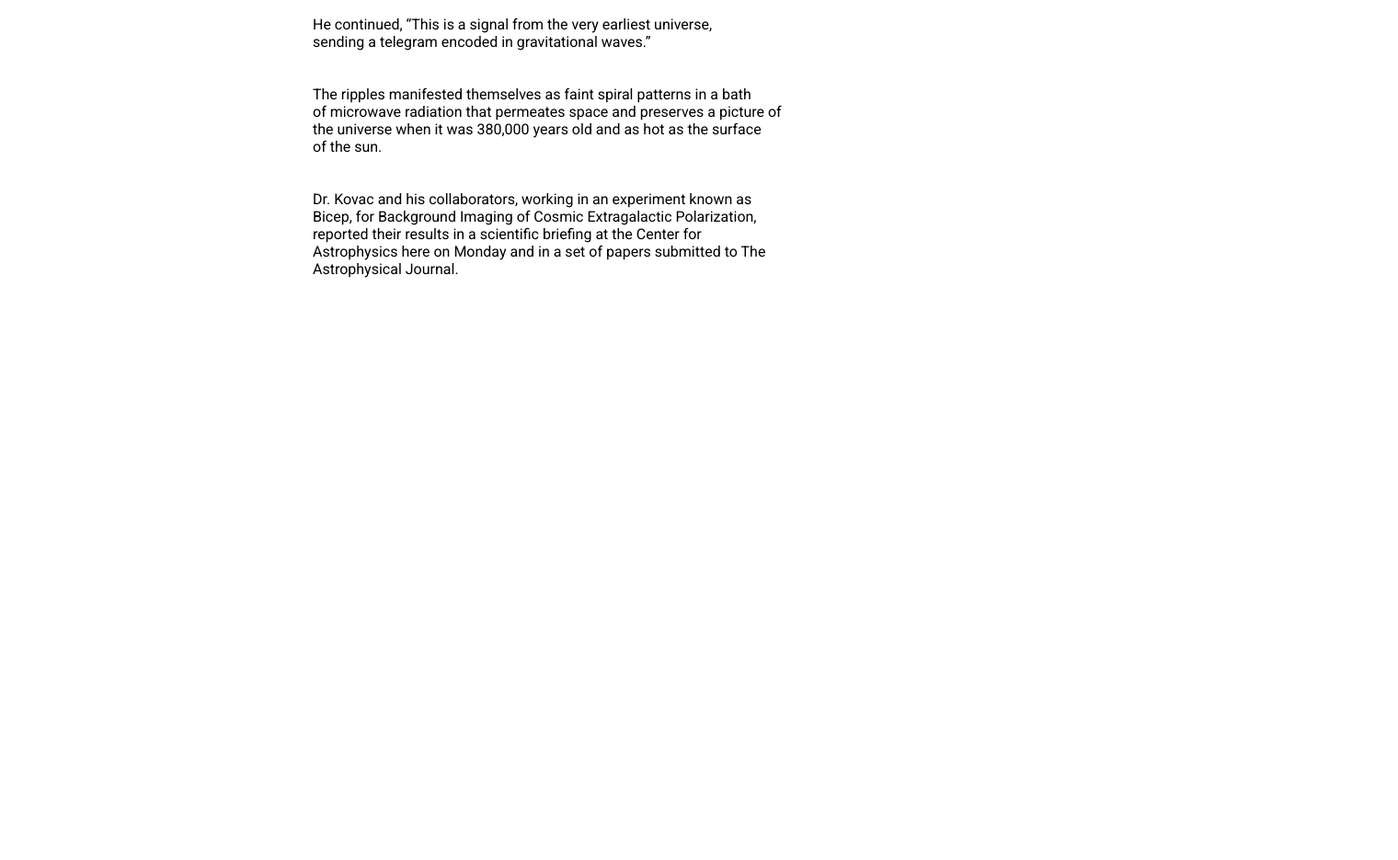
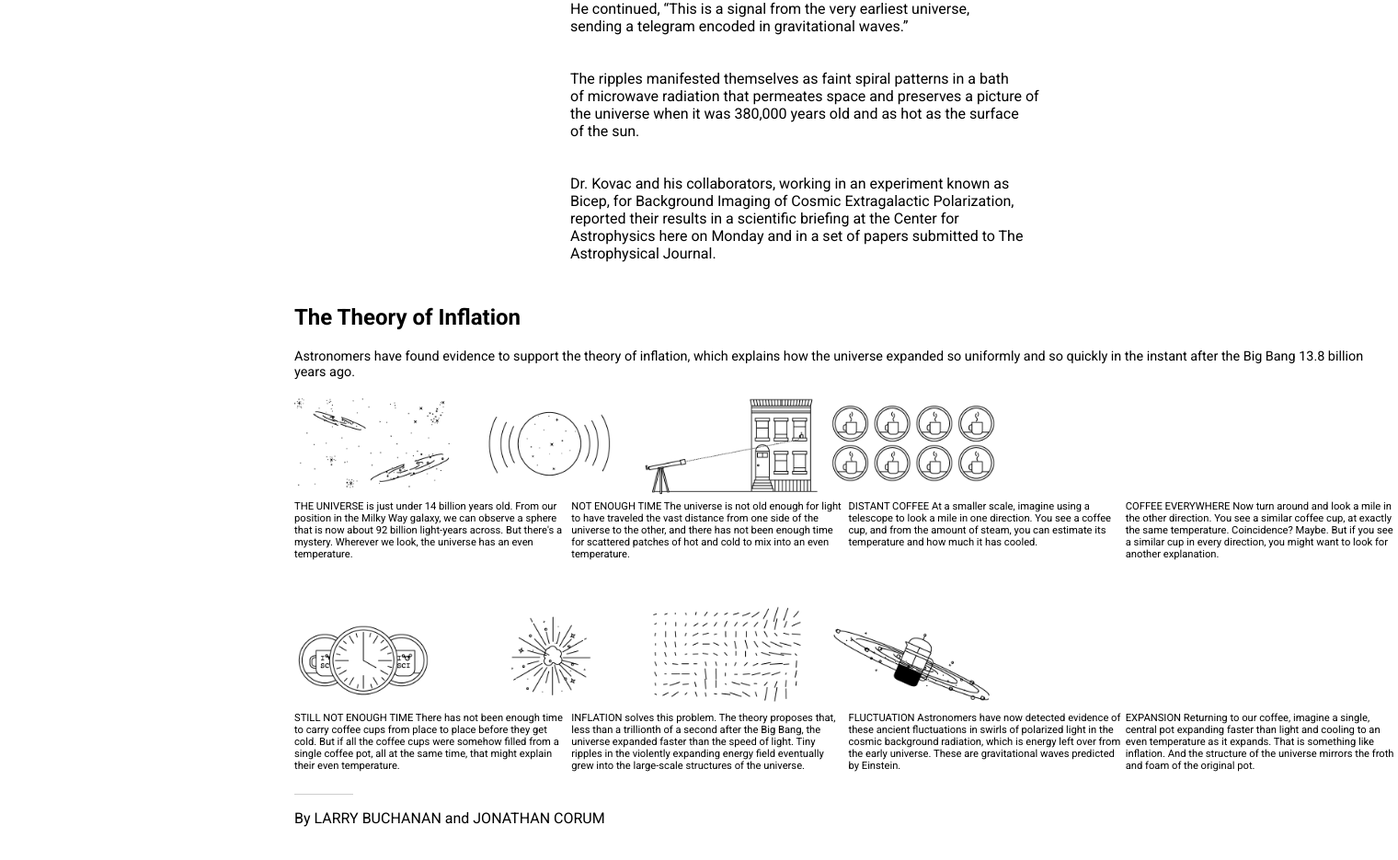
Before and after one commit to lkrbalci/odin-nytpage-clone, a plain HTML site: page index.html in a window 1280 px wide. Shown: the part 2711-3646 px from the top of the page at 92% size, 1520 px wide, since content can reach past the window. Before the commit the page ends 3020 px from the top, so only its background shows below. Drawn offline with Linux system fonts and the light colour scheme.

Commit message:
smth wrong

```diff
--- a/index.html
+++ b/index.html
@@ -149,6 +149,72 @@
           Astrophysical Journal.
         </p>
       </div>
+      <div class="wide-content tiny-infos--container">
+        <h2 class="tint-infos--title">The Theory of Inflation</h2>
+        <p class="tiny-infos-description">
+          Astronomers have found evidence to support the theory of inflation,
+          which explains how the universe expanded so uniformly and so quickly
+          in the instant after the Big Bang 13.8 billion years ago.
+        </p>
+        <div class="tiny-infos">
+          <!-- <img
+            src="./images/inflation-945.png"
+            alt="background image"
+            class="tiny-infos-background"
+          /> -->
+          <p class="tiny-info-text tiny-info-1">
+            THE UNIVERSE is just under 14 billion years old. From our position
+            in the Milky Way galaxy, we can observe a sphere that is now about
+            92 billion light-years across. But there's a mystery. Wherever we
+            look, the universe has an even temperature.
+          </p>
+          <p class="tiny-info-text tiny-info-2">
+            NOT ENOUGH TIME The universe is not old enough for light to have
+            traveled the vast distance from one side of the universe to the
+            other, and there has not been enough time for scattered patches of
+            hot and cold to mix into an even temperature.
+          </p>
+          <p class="tiny-info-text tiny-info-3">
+            DISTANT COFFEE At a smaller scale, imagine using a telescope to look
+            a mile in one direction. You see a coffee cup, and from the amount
+            of steam, you can estimate its temperature and how much it has
+            cooled.
+          </p>
+          <p class="tiny-info-text tiny-info-4">
+            COFFEE EVERYWHERE Now turn around and look a mile in the other
+            direction. You see a similar coffee cup, at exactly the same
+            temperature. Coincidence? Maybe. But if you see a similar cup in
+            every direction, you might want to look for another explanation.
+          </p>
+          <p class="tiny-info-text tiny-info-5">
+            STILL NOT ENOUGH TIME There has not been enough time to carry coffee
+            cups from place to place before they get cold. But if all the coffee
+            cups were somehow filled from a single coffee pot, all at the same
+            time, that might explain their even temperature.
+          </p>
+          <p class="tiny-info-text tiny-info-6">
+            INFLATION solves this problem. The theory proposes that, less than a
+            trillionth of a second after the Big Bang, the universe expanded
+            faster than the speed of light. Tiny ripples in the violently
+            expanding energy field eventually grew into the large-scale
+            structures of the universe.
+          </p>
+          <p class="tiny-info-text tiny-info-7">
+            FLUCTUATION Astronomers have now detected evidence of these ancient
+            fluctuations in swirls of polarized light in the cosmic background
+            radiation, which is energy left over from the early universe. These
+            are gravitational waves predicted by Einstein.
+          </p>
+          <p class="tiny-info-text tiny-info-8">
+            EXPANSION Returning to our coffee, imagine a single, central pot
+            expanding faster than light and cooling to an even temperature as it
+            expands. That is something like inflation. And the structure of the
+            universe mirrors the froth and foam of the original pot.
+          </p>
+        </div>
+        <p class="tiny-info-byline">By LARRY BUCHANAN and JONATHAN CORUM</p>
+      </div>
+      <div class="article"></div>
     </div>
   </body>
   <footer class="footer-wrapper"></footer>
--- a/styles.css
+++ b/styles.css
@@ -20,7 +20,6 @@ header {
   display: flex;
   justify-content: space-between;
   width: 90%;
-  /* padding: 0.2rem 1rem 0.1rem 1rem; */
   align-items: center;
 }
 
@@ -74,10 +73,10 @@ body {
 
 .body-wrapper {
   padding-top: 40px;
-  width: 80%;
+  width: 50%;
   display: grid;
   margin: 0 auto;
-  grid-template-columns: 1fr 600px 1fr;
+  grid-template-columns: 300px 600px 300px;
   row-gap: 20px;
 }
 
@@ -124,7 +123,7 @@ body {
 }
 
 .wide-content {
-  grid-column: 1 / -1;
+  grid-column: 1 / -1 !important;
 }
 
 .hero-image {
@@ -160,7 +159,7 @@ body {
 .article p {
   padding: 0.4rem 0;
   white-space: pre-line;
-  margin:0
+  margin: 0;
 }
 
 .article-singup {
@@ -177,3 +176,85 @@ body {
 .article-singup-button {
   height: 2rem;
 }
+
+.middle-title {
+  font-size: 1.2rem;
+  margin-bottom: 0;
+}
+
+.tiny-infos {
+  display: grid;
+  grid-template-columns: repeat (4, 1fr);
+  grid-template-rows: 105px 130px 100px 130px;
+}
+
+.tiny-infos {
+  background-image: url("./images/inflation-945.png");
+  height: auto;
+  width: 1200px;
+  background-repeat: no-repeat;
+  background-attachment: scroll;
+  background-position: 0% 0%;
+  background-size: contain;
+  display: grid;
+  grid-template-columns: repeat(4, 1fr);
+  grid-template-rows: repeat (4, 1fr);
+  column-gap: 5px;
+}
+
+.tiny-infos-description {
+  font-size: 0.9rem;
+}
+
+.tiny-info-text {
+  font-size: 0.7rem;
+}
+
+.tiny-info-1 {
+  grid-column: 1 / span 1;
+  grid-row: 2 / span 1;
+}
+
+.tiny-info-2 {
+  grid-column: 2 / span 1;
+  grid-row: 2 / span 1;
+}
+
+.tiny-info-3 {
+  grid-column: 3 / span 1;
+  grid-row: 2 / span 1;
+}
+
+.tiny-info-4 {
+  grid-column: 4 / span 1;
+  grid-row: 2 / span 1;
+}
+
+.tiny-info-5 {
+  grid-column: 1 / span 1;
+  grid-row: 4 / span 1;
+}
+
+.tiny-info-6 {
+  grid-column: 2 / span 1;
+  grid-row: 4 / span 1;
+}
+
+.tiny-info-7 {
+  grid-column: 3 / span 1;
+  grid-row: 4 / span 1;
+}
+
+.tiny-info-8 {
+  grid-column: 4 / span 1;
+  grid-row: 4 / span 1;
+}
+
+.tiny-info-byline::before {
+  display: block;
+  content: "";
+  border-top: 1px solid #00000032;
+  margin-top: -30px;
+  width: 4rem;
+  transform: translateY(-1rem);
+}
```
Also changed, not shown: images/inflation-945.png (added).
